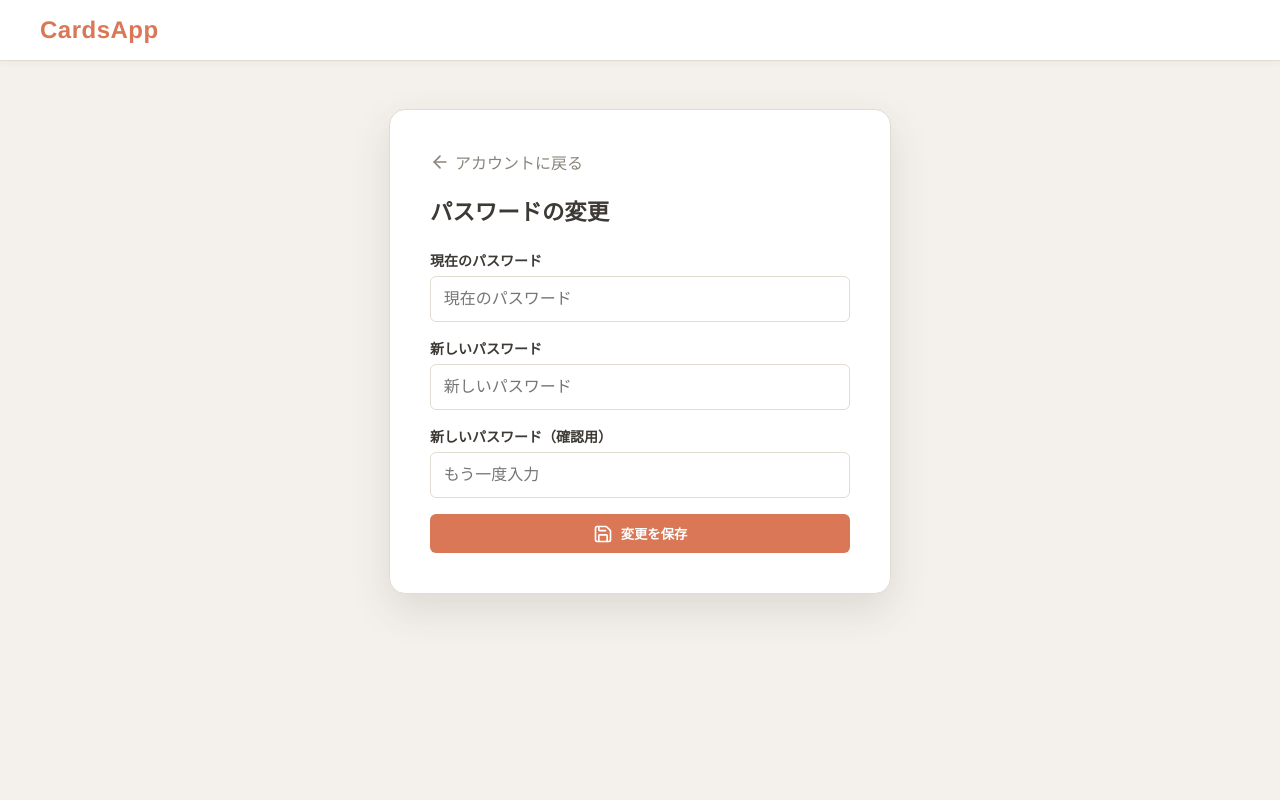
After one commit to krluke/Cardsapp, a Flask app: page /change-password in a window 1280 px wide. The commit adds this page. Run offline with Flask 3, Linux system fonts and the light colour scheme.

Commit message:
Added password change system

```diff
--- a/backend/app.py
+++ b/backend/app.py
@@ -373,6 +373,49 @@ def send_code():
         return jsonify({"message": "メールを送信しました"}), 200
     except Exception as e:
         return jsonify({"message": "メール送信に失敗しました"}), 500
+
+
+# --- パスワード変更画面の表示 ---
+@app.route('/change-password')
+def change_password_page():
+    return render_template('change_password.html')
+
+# --- パスワード変更のAPI処理 ---
+@app.route('/api/user/change-password', methods=['POST'])
+def change_password_api():
+    data = request.json
+    user_email = data.get('userEmail')
+    current_password = data.get('currentPassword')
+    new_password = data.get('newPassword')
+
+    if not user_email or not current_password or not new_password:
+        return jsonify({"error": "入力情報が不足しています"}), 400
+
+    try:
+        conn = get_db()
+        with conn.cursor() as c:
+            # 1. ユーザーの現在のパスワードをDBから取得
+            c.execute('SELECT password FROM users WHERE email = %s', (user_email,))
+            user = c.fetchone()
+
+            # 2. ユーザーが存在するか、現在のパスワードが合っているか確認
+            if not user or not check_password_hash(user['password'], current_password):
+                conn.close()
+                return jsonify({"error": "現在のパスワードが間違っています"}), 401
+
+            # 3. 新しいパスワードをハッシュ化（暗号化）
+            hashed_password = generate_password_hash(new_password)
+
+            # 4. DBを新しいパスワードで更新
+            c.execute('UPDATE users SET password = %s WHERE email = %s', (hashed_password, user_email))
+            conn.commit()
+
+        conn.close()
+        return jsonify({"message": "パスワードを更新しました"}), 200
+
+    except Exception as e:
+        print(f"Password change error: {e}")
+        return jsonify({"error": "サーバーエラーが発生しました"}), 500
 
 
 # --- フォルダ作成 API ---
--- /dev/null
+++ b/frontend/static/change_password.css
@@ -0,0 +1,76 @@
+@charset "UTF-8";
+
+/* ==========================================
+   パスワード変更ページ専用スタイル
+   ※ styles.css の変数・クラスを前提とする
+   ========================================== */
+
+/* メインコンテナ：ページ中央に配置 */
+.change-password-container {
+    display: flex;
+    justify-content: center;
+    align-items: flex-start;
+    padding: 3rem 1rem;
+    min-height: calc(100vh - 65px); /* navbar分を引く */
+    box-sizing: border-box;
+}
+
+/* フォームカード */
+.change-password-box {
+    width: 100%;
+    max-width: 420px;
+    background: var(--bg-surface);
+    border: 1px solid var(--border-color);
+    border-radius: var(--radius-lg);
+    box-shadow: var(--shadow-lg);
+    padding: 2.5rem;
+}
+
+/* フォームグループ（ラベル＋入力欄のセット） */
+.form-group {
+    margin-bottom: 1rem;
+}
+.form-group label {
+    display: block;
+    font-size: 14px;
+    font-weight: bold;
+    color: var(--text-main);
+    margin-bottom: 0.4rem;
+}
+
+/* エラーメッセージ */
+.msg-error {
+    background: rgba(224, 82, 82, 0.08);
+    border: 1px solid var(--danger-color);
+    color: var(--danger-color);
+    padding: 0.75rem 1rem;
+    border-radius: var(--radius-sm);
+    margin-bottom: 1rem;
+    font-size: 14px;
+}
+
+/* 成功メッセージ */
+.msg-success {
+    background: rgba(34, 197, 94, 0.08);
+    border: 1px solid #22c55e;
+    color: #16a34a;
+    padding: 0.75rem 1rem;
+    border-radius: var(--radius-sm);
+    margin-bottom: 1rem;
+    font-size: 14px;
+}
+
+
+.back-btn {
+  display: inline-flex;
+  align-items: center;
+  gap: 5px;
+  color: var(--text-muted, #64748b);
+  text-decoration: none;
+  margin-bottom: 20px;
+  transition: color 0.2s;
+}
+
+.back-btn:hover {
+  color: var(--accent-color, #0284c7);
+}
--- /dev/null
+++ b/frontend/static/change_password.js
@@ -0,0 +1,67 @@
+document.addEventListener('DOMContentLoaded', () => {
+    const form = document.getElementById('change-password-form');
+    const errorMsg = document.getElementById('error-message');
+    const successMsg = document.getElementById('success-message');
+
+    form.addEventListener('submit', async (e) => {
+        e.preventDefault();
+
+        // メッセージをリセット
+        errorMsg.style.display = 'none';
+        successMsg.style.display = 'none';
+
+        const currentPassword = document.getElementById('current-password').value;
+        const newPassword = document.getElementById('new-password').value;
+        const confirmPassword = document.getElementById('confirm-password').value;
+
+        // 1. パスワードの一致確認
+        if (newPassword !== confirmPassword) {
+            errorMsg.textContent = '新しいパスワードが一致しません。';
+            errorMsg.style.display = 'block';
+            return;
+        }
+
+        // 2. ローカルストレージからユーザー情報を取得
+        const sessionStr = localStorage.getItem('user_session');
+        if (!sessionStr) {
+            alert('ログインしていません。ログイン画面に戻ります。');
+            window.location.href = '/';
+            return;
+        }
+        const session = JSON.parse(sessionStr);
+
+        // 3. サーバーへリクエスト送信
+        try {
+            const response = await fetch('/api/user/change-password', {
+                method: 'POST',
+                headers: {
+                    'Content-Type': 'application/json',
+                    // CSRFトークンが必要な場合はここに追加
+                    'X-CSRF-Token': session.csrfToken || ''
+                },
+                body: JSON.stringify({
+                    userEmail: session.id,
+                    currentPassword: currentPassword,
+                    newPassword: newPassword
+                })
+            });
+
+            const data = await response.json();
+
+            if (response.ok) {
+                // 成功時
+                successMsg.textContent = 'パスワードが正常に変更されました！';
+                successMsg.style.display = 'block';
+                form.reset(); // フォームを空にする
+            } else {
+                // エラー時（現在のパスワードが違うなど）
+                errorMsg.textContent = data.error || data.message || 'パスワードの変更に失敗しました。';
+                errorMsg.style.display = 'block';
+            }
+        } catch (error) {
+            console.error('Error:', error);
+            errorMsg.textContent = '通信エラーが発生しました。';
+            errorMsg.style.display = 'block';
+        }
+    });
+});
--- a/frontend/static/i18n.js
+++ b/frontend/static/i18n.js
@@ -75,6 +75,31 @@ const translations = {
         "btn_save_template":        "現在の状態を保存",
         "btn_save_exit":            "セーブして終了",
         "btn_delete_card":          "削除",
+
+        "btn_back_home":          "ホームに戻る",
+
+        "changing_password":    "アカウントのパスワードを変更します。",
+        "password_change":      "パスワードを変更する",
+
+        "stat_cards":            "カード",
+        "stat_likes":          "いいね",
+        "stat_favorites":        "お気に入り",
+
+        "setting_theme":         "テーマ",
+        "theme_sand":          "サンド＆クリーム",
+        "theme_dark":           "ダークモード",
+
+        "change_password_title":    "パスワード変更",
+        "change_password_heading":  "パスワードの変更",
+        "btn_back_to_account":      "アカウントに戻る",
+        "label_current_password":   "現在のパスワード",
+        "placeholder_current_password": "現在のパスワード",
+        "label_new_password":       "新しいパスワード",
+        "placeholder_new_password": "新しいパスワード",
+        "label_confirm_password":   "新しいパスワード（確認用）",
+        "placeholder_confirm_password": "もう一度入力",
+        "btn_save_password":        "変更を保存",
+
     },
     en: {
         // Navigation common
@@ -148,6 +173,30 @@ const translations = {
         "btn_save_template":        "Save current state",
         "btn_save_exit":            "Save & Exit",
         "btn_delete_card":          "Delete",
+
+        "btn_back_home":          "Go to Home",
+
+        "changing_password":    "change the account password.",
+        "password_change":      "change password",
+
+        "stat_cards":            "Cards",
+        "stat_likes":          "Likes",
+        "stat_favorites":        "Favorites",
+
+        "setting_theme":         "Theme",
+        "theme_sand":          "Sand & Cream",
+        "theme_dark":           "Dark Mode",
+
+        "change_password_title":    "Change Password",
+        "change_password_heading":  "Change Password",
+        "btn_back_to_account":      "Back to Account",
+        "label_current_password":   "Current Password",
+        "placeholder_current_password": "Current password",
+        "label_new_password":       "New Password",
+        "placeholder_new_password": "New password",
+        "label_confirm_password":   "Confirm New Password",
+        "placeholder_confirm_password": "Enter again",
+        "btn_save_password":        "Save Changes",
     }
 };
 
--- /dev/null
+++ b/frontend/templates/change_password.html
@@ -0,0 +1,70 @@
+<!DOCTYPE html>
+<html lang="ja">
+<head>
+    <script>
+        const savedTheme = localStorage.getItem("app-theme") || "light";
+        document.documentElement.setAttribute("data-theme", savedTheme);
+    </script>
+    <meta charset="UTF-8">
+    <meta name="viewport" content="width=device-width, initial-scale=1.0">
+    <title data-i18n="change_password_title">パスワード変更</title>
+    <link rel="stylesheet" href="/static/styles.css">
+    <link rel="stylesheet" href="/static/change_password.css">
+    <script src="https://unpkg.com/lucide@latest"></script>
+    <script src="/static/i18n.js"></script>
+</head>
+<body>
+
+    <!-- ナビゲーションバー -->
+    <header class="navbar">
+        <h1 class="logo">CardsApp</h1>
+    </header>
+
+    <div class="change-password-container">
+        <div class="change-password-box">
+            <a href="/account" class="back-btn"><i data-lucide="arrow-left"></i> <span data-i18n="btn_back_to_account">アカウントに戻る</span></a>
+
+            <h2 class="auth-title" data-i18n="change_password_heading">パスワードの変更</h2>
+
+            <div id="error-message"   class="msg-error   hidden"></div>
+            <div id="success-message" class="msg-success hidden"></div>
+
+            <form id="change-password-form">
+
+                <div class="form-group">
+                    <label for="current-password" data-i18n="label_current_password">現在のパスワード</label>
+                    <input type="password" id="current-password"
+                           class="input-field"
+                           data-i18n="placeholder_current_password"
+                           placeholder="現在のパスワード" required>
+                </div>
+
+                <div class="form-group">
+                    <label for="new-password" data-i18n="label_new_password">新しいパスワード</label>
+                    <input type="password" id="new-password"
+                           class="input-field"
+                           data-i18n="placeholder_new_password"
+                           placeholder="新しいパスワード（6文字以上）" required minlength="6">
+                </div>
+
+                <div class="form-group">
+                    <label for="confirm-password" data-i18n="label_confirm_password">新しいパスワード（確認用）</label>
+                    <input type="password" id="confirm-password"
+                           class="input-field"
+                           data-i18n="placeholder_confirm_password"
+                           placeholder="もう一度入力" required minlength="6">
+                </div>
+
+                <button type="submit" class="primary-btn w-full" style="margin-top: 0.5rem;">
+                    <i data-lucide="save"></i>
+                    <span data-i18n="btn_save_password">変更を保存</span>
+                </button>
+
+            </form>
+        </div>
+    </div>
+
+    <script src="/static/change_password.js"></script>
+    <script>lucide.createIcons();</script>
+</body>
+</html>
```
Also changed, not shown: frontend/static/account.css (+92 -31 lines), frontend/templates/account.html (+13 -2 lines).
